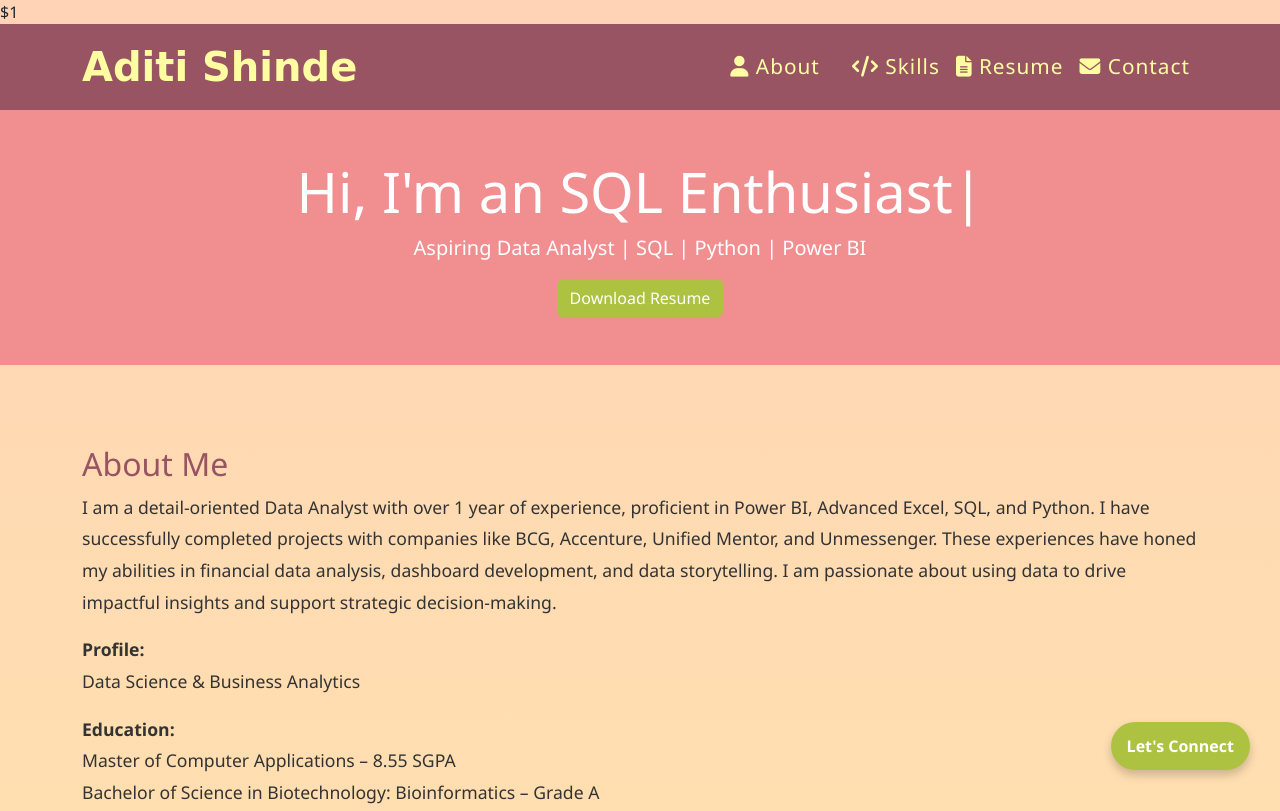
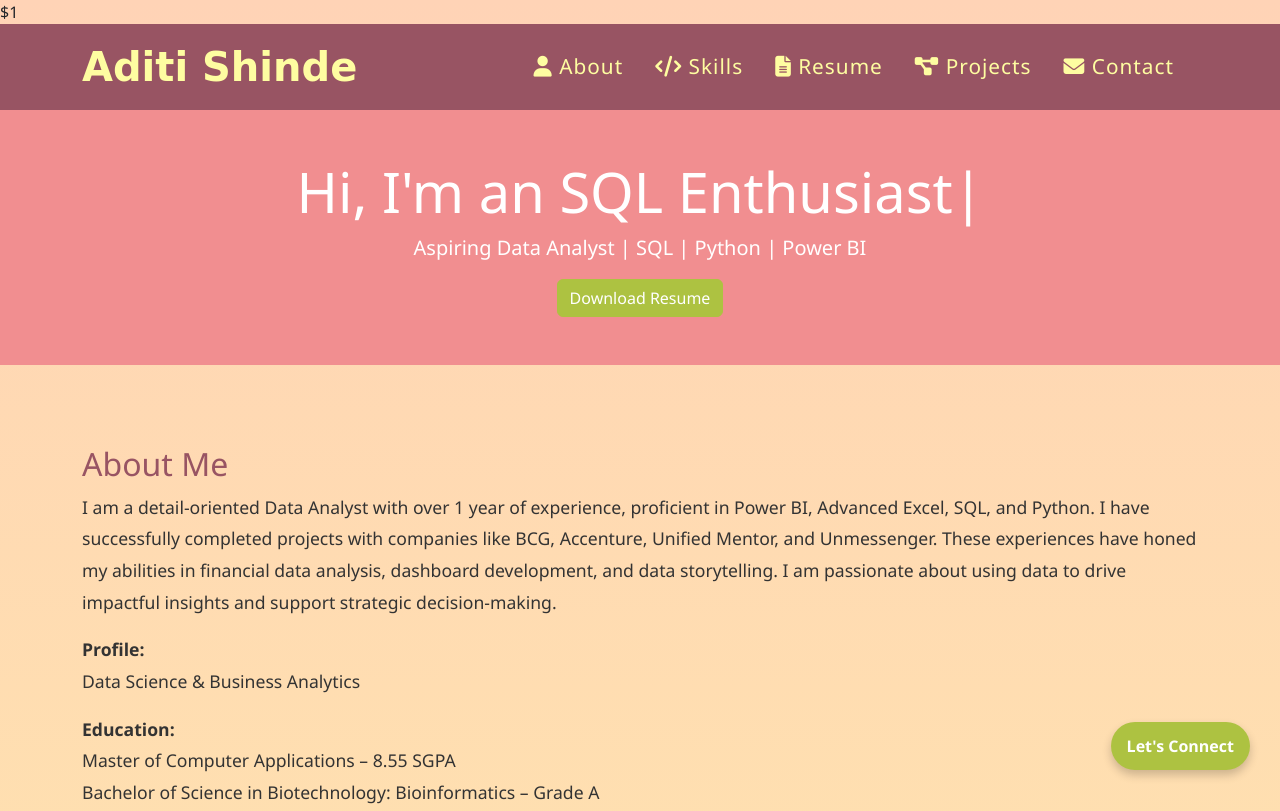
Before and after one commit to AditiPS55/aditi.github.io, a plain HTML site: page index.html in a window 1280 px wide. Shown: the top 811 px of the page. Drawn offline with nearby package versions, Linux system fonts and the light colour scheme; a web font is replaced by a local one.

Commit message:
Upgraded to dynamic animated portfolio

```diff
--- a/index.html
+++ b/index.html
@@ -117,13 +117,16 @@ $1
   <li class="nav-item me-3 list-unstyled">
     <a class="nav-link" href="#about"><i class="fas fa-user"></i> About</a>
   </li>
-  <li class="nav-item">
+  <li class="nav-item me-3 list-unstyled">
     <a class="nav-link" href="#skills"><i class="fas fa-code"></i> Skills</a>
   </li>
-  <li class="nav-item">
+  <li class="nav-item me-3 list-unstyled">
     <a class="nav-link" href="#resume"><i class="fas fa-file-alt"></i> Resume</a>
   </li>
-  <li class="nav-item">
+  <li class="nav-item me-3 list-unstyled">
+    <a class="nav-link" href="#projects"><i class="fas fa-project-diagram"></i> Projects</a>
+  </li>
+  <li class="nav-item me-3 list-unstyled">
     <a class="nav-link" href="#contact"><i class="fas fa-envelope"></i> Contact</a>
   </li>
 </ul>
```
